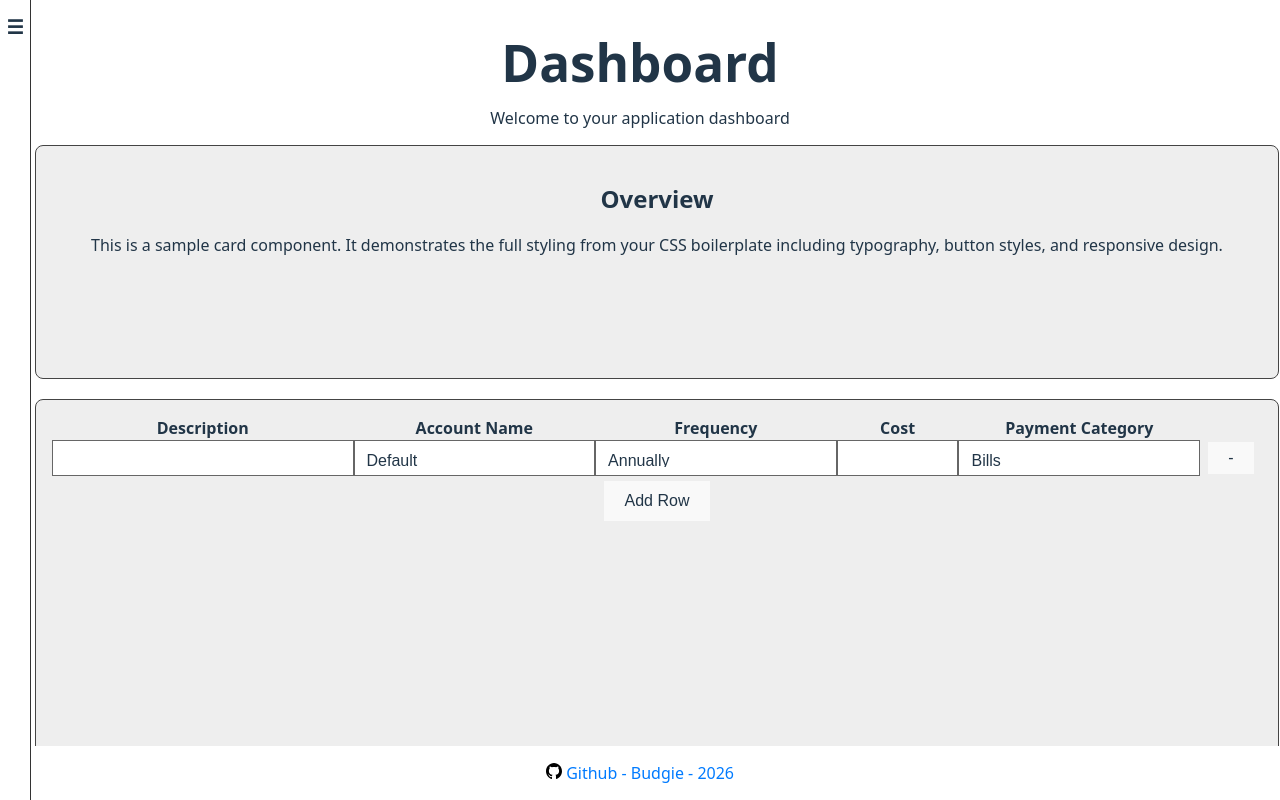
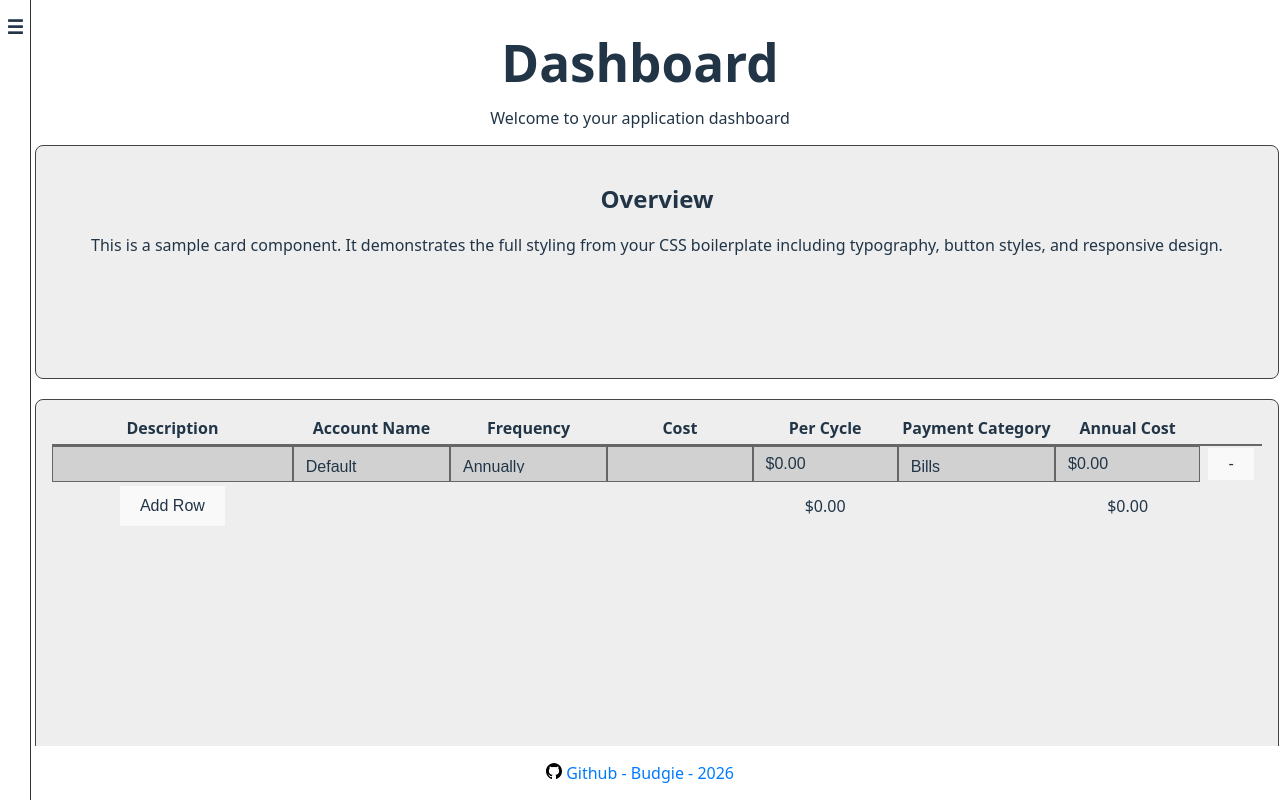
Before and after one commit to Eunoseer/Budgie, a React (Vite) app: page / in a window 1280 px wide. Both pictures are taken after a click on the button "Add Row". Built offline with nearby package versions, Linux system fonts and the light colour scheme.

Commit message:
added calculated colums to table and various styling changes

```diff
--- a/src/App.css
+++ b/src/App.css
@@ -1,6 +1,20 @@
 #root {
-  max-width: 1280px;
+  max-width: 1366px;
   margin: 0 auto;
   text-align: center;
   width:100%
 }
+
+.footer {
+  position: fixed;
+  max-width: 1366;
+  margin: auto;
+  bottom: 0;
+  left: 0;
+  right: 0;
+  padding: 16px;
+  background-color: var(--color-bg);
+  color: var(--color-text);
+  z-index: 10;
+  text-align: center;
+}
--- a/src/App.ts
+++ b/src/App.ts
@@ -7,14 +7,26 @@ export const initialPaymentCategories = [
 
 export const initialAccountNames = ["Default"];
 
-const avgDaysInYear = 365.25; //((365 * 3) + 366) / 4;
+export const avgDaysInYear = 365.25; //((365 * 3) + 366) / 4;
 
 export const Intervals = {
-  weekly: { name: "Weekly", days: 7 },
-  fortnighty: { name: "Fortnightly", days: 7 },
-  monthly: { name: "Monthly", days: avgDaysInYear / 12 },
-  bimonthly: { name: "Bi-Monthly", days: avgDaysInYear / 6 },
-  quarterly: { name: "Quarterly", days: avgDaysInYear / 4 },
-  biannually: { name: "Bi-Annually", days: avgDaysInYear / 2 },
-  annually: { name: "Annually", days: avgDaysInYear },
+  weekly: { name: "Weekly", singular: "Week", days: 7 },
+  fortnighty: { name: "Fortnightly", singular: "Fortnight", days: 7 },
+  monthly: { name: "Monthly", singular: "Month", days: avgDaysInYear / 12 },
+  bimonthly: {
+    name: "Bi-Monthly",
+    singular: "2 Months",
+    days: avgDaysInYear / 6,
+  },
+  quarterly: {
+    name: "Quarterly",
+    singular: "Quarter",
+    days: avgDaysInYear / 4,
+  },
+  biannually: {
+    name: "Bi-Annually",
+    singular: "6 Months",
+    days: avgDaysInYear / 2,
+  },
+  annually: { name: "Annually", singular: "Year", days: avgDaysInYear },
 } as const;
--- a/src/components/contentManager.ts
+++ b/src/components/contentManager.ts
@@ -14,7 +14,9 @@ export const dataSchema = z.array(
     accountName: z.string(),
     frequency: z.string(),
     cost: z.coerce.number(),
+    perCycle: z.coerce.number(),
     paymentCategory: z.string(),
+    annual: z.coerce.number(),
   }),
 );
 
--- a/src/components/table.tsx
+++ b/src/components/table.tsx
@@ -1,7 +1,7 @@
 import { useState, useEffect } from "react";
 import { dataSchema } from "./contentManager";
 import { Button } from "./button";
-import { Intervals } from "../App";
+import { avgDaysInYear, Intervals } from "../App";
 
 const getPaymentOptions = (): string[] => {
   const storedPaymentOptions = localStorage.getItem("paymentCategory");
@@ -19,7 +19,6 @@ export function Table() {
     const parsedJson = storedData ? JSON.parse(storedData) : [];
     const parsedData = dataSchema.safeParse(parsedJson);
     if (parsedData.error) {
-      console.log("it broke yo");
       return undefined;
     }
     return parsedData.data;
@@ -44,32 +43,52 @@ export function Table() {
     index: number,
   ) => {
     const { name, value } = e.target;
-    let updatedValue = "";
 
-    if (name === "cost") {
-      const numericValue = value.replace(/^\$/, "");
-      // Only allow numbers and an optional decimal value
-      const numericPattern = /^[0-9]*\.?[0-9]*$/;
-      if (numericPattern.test(numericValue)) {
-        updatedValue = numericValue;
-      } else {
-        //In the absence of form validation, handle a user entering a second decimal place gracefully
-        if (numericValue.indexOf(".") !== numericValue.lastIndexOf(".")) {
-          updatedValue = numericValue.slice(0, numericValue.lastIndexOf("."));
-        }
-      }
-    } else {
-      updatedValue = value;
+    if (!data) {
+      //If you got here, well done!
+      return;
     }
+    const updatedData = data.map((item) =>
+      item.id === index ? { ...item, [name]: value } : item,
+    );
+    setData(updatedData);
+  };
+
+  const handleCostChange = (
+    e: React.ChangeEvent<HTMLInputElement>,
+    index: number,
+  ) => {
+    const { value } = e.target;
+    let cost = "";
 
     if (!data) {
       //If you got here, well done!
       return;
     }
 
+    const numericValue = value.replace(/^\$/, "");
+    // Only allow numbers and an optional decimal value
+    const numericPattern = /^[0-9]*\.?[0-9]*$/;
+    if (numericPattern.test(numericValue)) {
+      cost = numericValue;
+    } else {
+      //In the absence of form validation, handle a user entering a second decimal place gracefully
+      if (numericValue.indexOf(".") !== numericValue.lastIndexOf(".")) {
+        cost = numericValue.slice(0, numericValue.lastIndexOf("."));
+      }
+    }
+
+    // TODO calculate based of preferred billing interval value
+    const perCycle = parseFloat(cost) / (avgDaysInYear / 14) || 0;
+
+    // TODO calculate based off chosen billing frequency
+    const annual = parseFloat(cost) * (avgDaysInYear / 14) || 0;
+
     const updatedData = data.map((item) =>
-      item.id === index ? { ...item, [name]: updatedValue } : item,
+      item.id === index ? { ...item, cost: cost, perCycle, annual } : item,
     );
+
+    //TODO come up with a way that I can add decimal places to the form without the type error of cost being a string
     setData(updatedData);
   };
 
@@ -80,7 +99,9 @@ export function Table() {
       accountName: "",
       frequency: Intervals.annually.name,
       cost: 0,
+      perCycle: 0,
       paymentCategory: "",
+      annual: 0,
     };
     if (!data) {
       setData([newRow]);
@@ -102,22 +123,17 @@ export function Table() {
   }, [data]);
 
   return (
-    <table
-      style={{
-        width: "100%",
-        tableLayout: "fixed",
-        borderCollapse: "collapse",
-        borderSpacing: "0px",
-        overflowX: "auto",
-      }}
-    >
+    <table>
       <thead>
         <tr>
-          <th style={{ width: "25%" }}>Description</th>
-          <th style={{ width: "20%" }}>Account Name</th>
-          <th style={{ width: "20%" }}>Frequency</th>
-          <th style={{ width: "10%" }}>Cost</th>
-          <th style={{ width: "20%" }}>Payment Category</th>
+          <th style={{ width: "20%" }}>Description</th>
+          <th style={{ width: "13%" }}>Account Name</th>
+          <th style={{ width: "13%" }}>Frequency</th>
+          <th style={{ width: "12%" }}>Cost</th>
+          {/* //TODO change 'cycle' to match the billing interval singular eg per fortnight, per quarter*/}
+          <th style={{ width: "12%" }}>Per Cycle</th>
+          <th style={{ width: "13%" }}>Payment Category</th>
+          <th style={{ width: "12%" }}>Annual Cost</th>
           <th style={{ width: "5%" }}></th>
         </tr>
       </thead>
@@ -125,18 +141,20 @@ export function Table() {
         {data &&
           data.map((item, index) => (
             <tr key={item.id}>
-              <td style={{ padding: "0px" }}>
+              <td>
                 <input
                   name="description"
                   value={item.description}
                   onChange={(e) => handleTextChange(e, item.id)}
+                  className={index % 2 == 0 ? "table" : "tableAlt"}
                 />
               </td>
-              <td style={{ padding: "0px" }}>
+              <td>
                 <select
                   name="accountName"
                   value={item.accountName}
                   onChange={(e) => handleDropdownChange(e, item.id)}
+                  className={index % 2 == 0 ? "table" : "tableAlt"}
                 >
                   {getAccountNames().map((option) => (
                     <option key={option} value={option}>
@@ -145,11 +163,12 @@ export function Table() {
                   ))}
                 </select>
               </td>
-              <td style={{ padding: "0px" }}>
+              <td>
                 <select
                   name="frequency"
                   value={item.frequency}
                   onChange={(e) => handleDropdownChange(e, item.id)}
+                  className={index % 2 == 0 ? "table" : "tableAlt"}
                 >
                   {Object.values(Intervals).map((interval) => (
                     <option key={interval.name} value={interval.name}>
@@ -158,18 +177,29 @@ export function Table() {
                   ))}
                 </select>
               </td>
-              <td style={{ padding: "0px" }}>
+              <td>
                 <input
                   name="cost"
                   value={item.cost ? `$${item.cost}` : ""}
-                  onChange={(e) => handleTextChange(e, item.id)}
+                  onChange={(e) => handleCostChange(e, item.id)}
+                  className={index % 2 == 0 ? "table" : "tableAlt"}
                 />
               </td>
-              <td style={{ padding: "0px" }}>
+              <td>
+                <input
+                  name="perCycle"
+                  value={`$${item.perCycle.toFixed(2)}`}
+                  disabled={true}
+                  onChange={(e) => handleTextChange(e, item.id)}
+                  className={index % 2 == 0 ? "table" : "tableAlt"}
+                />
+              </td>
+              <td>
                 <select
                   name="paymentCategory"
                   value={item.paymentCategory}
                   onChange={(e) => handleDropdownChange(e, item.id)}
+                  className={index % 2 == 0 ? "table" : "tableAlt"}
                 >
                   {getPaymentOptions().map((option) => (
                     <option key={option} value={option}>
@@ -177,6 +207,15 @@ export function Table() {
                     </option>
                   ))}
                 </select>
+              </td>
+              <td>
+                <input
+                  name="annual"
+                  value={`$${item.annual.toFixed(2)}`}
+                  disabled={true}
+                  onChange={(e) => handleTextChange(e, item.id)}
+                  className={index % 2 == 0 ? "table" : "tableAlt"}
+                />
               </td>
               <td>
                 <Button
@@ -192,10 +231,25 @@ export function Table() {
       </tbody>
       <tfoot>
         <tr>
-          <td colSpan={6}>
+          <td>
             <Button type="button" onClick={handleAddRow}>
               Add Row
             </Button>
+          </td>
+          <td colSpan={2}></td>
+          <td></td>
+          <td>
+            $
+            {data
+              ? data.reduce((sum, item) => sum + item.perCycle, 0).toFixed(2)
+              : 0}
+          </td>
+          <td></td>
+          <td>
+            $
+            {data
+              ? data.reduce((sum, item) => sum + item.annual, 0).toFixed(2)
+              : 0}
           </td>
         </tr>
       </tfoot>
--- a/src/index.css
+++ b/src/index.css
@@ -5,8 +5,11 @@
   --color-text: #f3f3f3;
   --color-bg: #121212;
   --color-content-bg: #181818;
+  --color-table-bg: #282828;
+  --color-table-alt-bg: #333;
   --color-link: #646cff;
   --color-link-hover: #535bf2;
+  --color-border: #666;
   --color-button-bg: #2a2a2a;
   --color-button-hover: #3a3a3a;
   --color-button-focus: #646cff;
@@ -23,6 +26,8 @@
     --color-content-bg: #eeeeee;
     --color-link: #007bff;
     --color-link-hover: #0056b3;
+    --color-table-bg: #d1d1d1;
+    --color-table-alt-bg: #eaeaea;
     --color-button-bg: #f9f9f9;
     --color-button-hover: #e0e0e0;
     --color-button-focus: #007bff;
@@ -133,6 +138,7 @@ form {
   flex: 1;
   width: 100%;
   background-color: var(--color-content-bg);
+  overflow: auto;
 }
 
 .card.v25 {
@@ -328,20 +334,6 @@ select:focus {
   margin-bottom: 20px;
 }
 
-.footer {
-  position: fixed;
-  max-width: 1280px;
-  margin: auto;
-  bottom: 0;
-  left: 0;
-  right: 0;
-  padding: 16px;
-  background-color: var(--color-bg);
-  color: var(--color-text);
-  z-index: 10;
-  text-align: center;
-}
-
 /* Keyword Component */
 .keywords {
   display: flex;
@@ -409,6 +401,32 @@ select:focus {
   user-select: auto;
 }
 
+/* table */
+table {
+  min-width: 50rem;
+  width: 100%;
+  table-layout: fixed;
+  border-collapse: collapse;
+  border-spacing: 0;
+}
+
+table th {
+  padding-bottom: 5px;
+  border-bottom: 2px solid var(--color-border);
+}
+
+td {
+  padding: 0;
+}
+
+td .table {
+  background-color: var(--color-table-bg);
+}
+
+td .tableAlt {
+  background-color: var(--color-table-alt-bg);
+}
+
 /* footer */
 
 .footer img {
```
